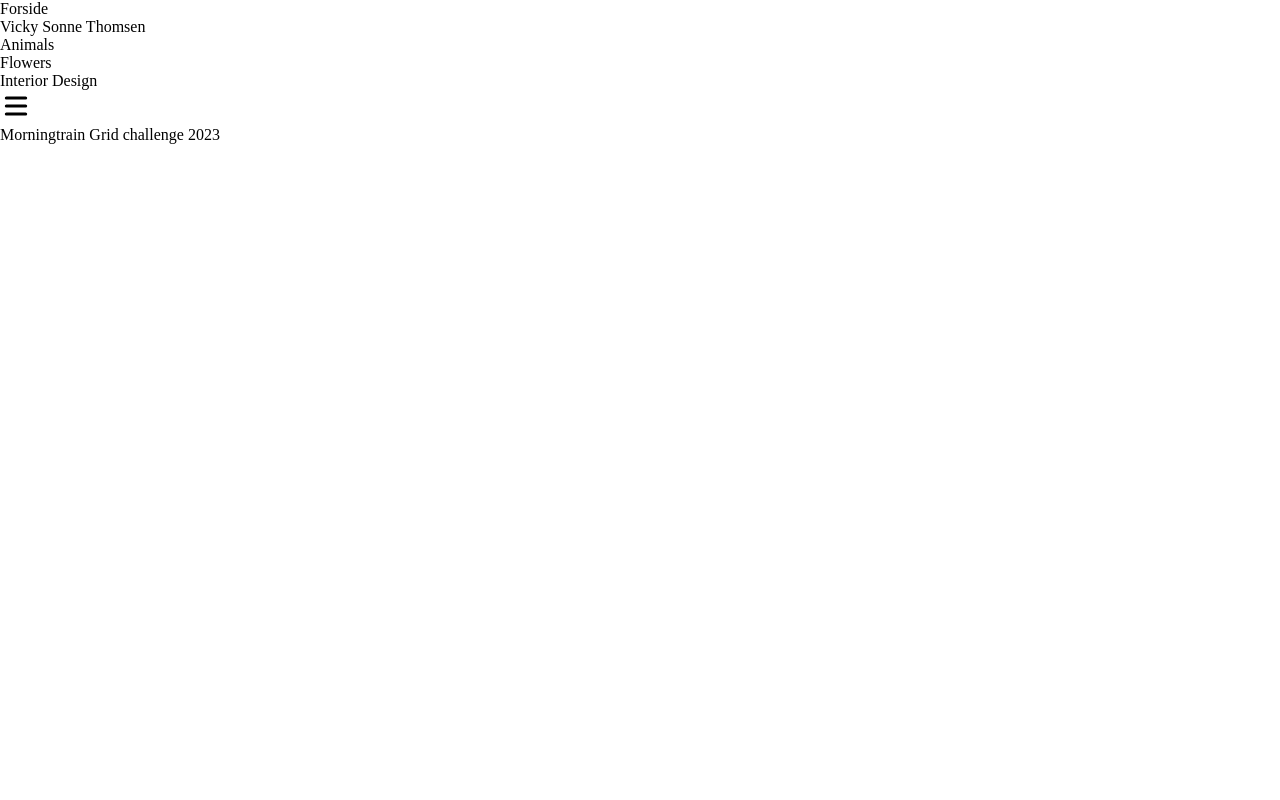
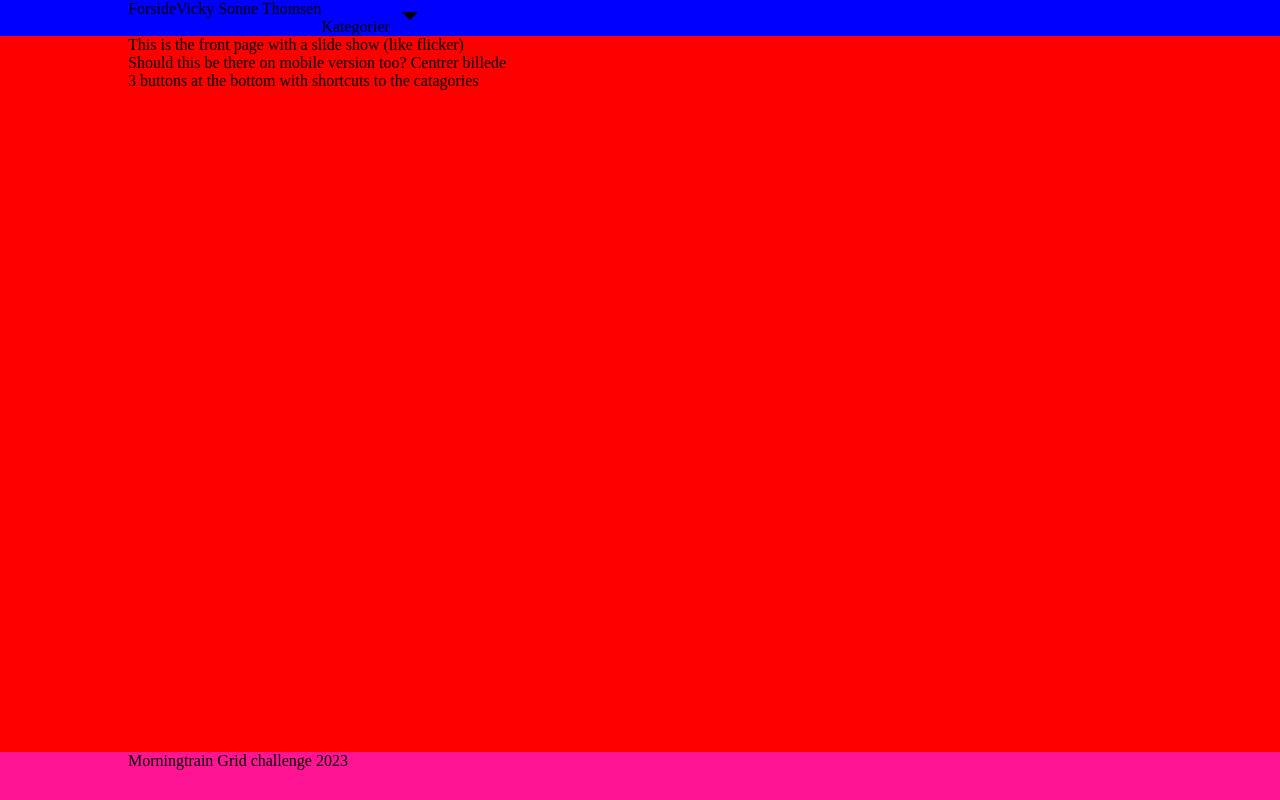
Before and after one commit to VickySonne/Morningtrain-grid-challenge-2023-VST, a React (Create React App) app in the folder reactfolder/: page / in a window 1280 px wide. Built offline with nearby package versions, Linux system fonts and the light colour scheme.

Commit message:
Routing added to app component and basic styling added

```diff
--- a/reactfolder/src/App.js
+++ b/reactfolder/src/App.js
@@ -1,11 +1,23 @@
+import { BrowserRouter, Route, Routes } from 'react-router-dom'
+
 import HeaderNav from './components/HeaderNav';
 import FooterBar from './components/FooterBar';
+import FrontPage from './pages/FrontPage';
+import GridPage from './pages/GridPage';
 
 function App() {
   return (
-    <div className="App">
-      <HeaderNav/>
-      <FooterBar/>
+    <div className="app">
+      <BrowserRouter>
+          <HeaderNav/>
+
+          <Routes>
+            <Route path="/" element={<FrontPage />} />
+            <Route path="/GridPage" element={<GridPage />} />
+          </Routes>
+
+          <FooterBar/>
+        </BrowserRouter>
     </div>
   );
 };
--- /dev/null
+++ b/reactfolder/src/components/CatagoryMenu.js
@@ -0,0 +1,26 @@
+import CatagoryLinks from './CatagoryLinks';
+import {useState} from 'react'
+import {IoMdArrowDropdown} from "react-icons/io";
+import {IoMdArrowDropup} from "react-icons/io";
+
+const CatagoryMenu = () => {
+
+    const [open, setOpen] = useState(false);
+
+    const dropdownIcon = <IoMdArrowDropdown className="dropdown-icon" size="2em" color="black" onClick={() => setOpen(!open)}/>
+
+    const dropdownCloseIcon = <IoMdArrowDropup className="dropup-icon" size="2em" color="black" onClick={() => setOpen(!open)}/>
+
+    const closeDropdown = () => setOpen(false);
+
+    return (
+        <nav>
+            <div className="dropdown-icon">
+                Kategorier {open ? dropdownCloseIcon : dropdownIcon}
+            </div>
+            {open && <CatagoryLinks isMobile={true} closeDropdown={closeDropdown}/>}
+        </nav>
+    );
+};
+
+export default CatagoryMenu;
--- a/reactfolder/src/components/FooterBar.js
+++ b/reactfolder/src/components/FooterBar.js
@@ -1,9 +1,11 @@
 const FooterBar = () => {
     return (
         <footer>
-            <p>Morningtrain Grid challenge 2023</p>
+            <div className="container">
+                <p>Morningtrain Grid challenge 2023</p>
+            </div>
         </footer>
     );
-}
+};
 
 export default FooterBar;
--- a/reactfolder/src/components/HeaderNav.js
+++ b/reactfolder/src/components/HeaderNav.js
@@ -1,13 +1,13 @@
-import NavMenu from './NavMenu';
-import NavMobile from './NavMobile';
+import CatagoryMenu from './CatagoryMenu';
 
 const HeaderNav = () => {
     return (
         <header>
-            <p>Forside</p>
-            <h2>Vicky Sonne Thomsen</h2>
-            <NavMenu/>
-            <NavMobile/>
+            <div className="header-content container">
+                <p>Forside</p>
+                <h2>Vicky Sonne Thomsen</h2>
+                <CatagoryMenu />
+            </div>
         </header>
     );
 };
--- a/reactfolder/src/components/NavMenu.js
+++ /dev/null
@@ -1,11 +0,0 @@
-import CatagoryLinks from "./CatagoryLinks";
-
-const NavMenu = () => {
-    return (
-        <nav>
-            <CatagoryLinks/>
-        </nav>
-    );
-};
-
-export default NavMenu;
--- a/reactfolder/src/components/NavMobile.js
+++ /dev/null
@@ -1,26 +0,0 @@
-import CatagoryLinks from './CatagoryLinks';
-import {useState} from 'react'
-import {HiMenu} from "react-icons/hi";
-import {IoClose} from "react-icons/io5";
-
-const NavMobile = () => {
-
-    const [open, setOpen] = useState(false);
-
-    const burgerMenuIcon = <HiMenu className="burger-menu-icon" size="2em" color="black" onClick={() => setOpen(!open)}/>
-
-    const burgerMenuCloseIcon = <IoClose className="burger-menu-icon" size="2em" color="black" onClick={() => setOpen(!open)}/>
-
-    const closeMobileNav = () => setOpen(false);
-
-    return (
-        <nav>
-            <div className="nav-icon">
-                {open ? burgerMenuCloseIcon : burgerMenuIcon}
-            </div>
-            {open && <CatagoryLinks isMobile={true} closeMobileNav={closeMobileNav}/>}
-        </nav>
-    );
-};
-
-export default NavMobile;
--- a/reactfolder/src/index.scss
+++ b/reactfolder/src/index.scss
@@ -0,0 +1,33 @@
+.app{
+    display: flex;
+    flex-direction: column;
+    align-items: stretch;
+    height: 100vh;
+    width: 100%;
+
+    header {
+        background-color: blue;
+
+        .header-content{
+            display: flex;
+        }
+    }
+
+    main {
+        background-color: red;
+    }
+
+    footer{
+        height: 3rem;
+        background-color: deeppink;
+    }
+}
+
+.container{
+    max-width: 1024px;
+    margin: 0 auto;
+}
+
+.frontpage-main-styling{
+    flex: 1;
+}
--- /dev/null
+++ b/reactfolder/src/pages/FrontPage.js
@@ -0,0 +1,13 @@
+const FrontPage = () => {
+    return (
+        <main className="frontpage-main-styling">
+            <div className="container">
+                This is the front page with a slide show (like flicker) <br />
+                Should this be there on mobile version too? Centrer billede <br />
+                3 buttons at the bottom with shortcuts to the catagories
+            </div>
+        </main>
+    );
+};
+
+export default FrontPage;
--- /dev/null
+++ b/reactfolder/src/pages/GridPage.js
@@ -0,0 +1,14 @@
+const GridPage = () => {
+    return (
+        <main>
+            <div className="container">
+                This is the page with the grid as required. <br />
+                When you klik an images it should be displayed in fullscreen <br />
+                Should it have 3 options for how to display the images? do this with css<br />
+                When we have so many images, should I use some 'lazy loading/fetch'? Lazy=true
+            </div>
+        </main>
+    );
+};
+
+export default GridPage;
```
